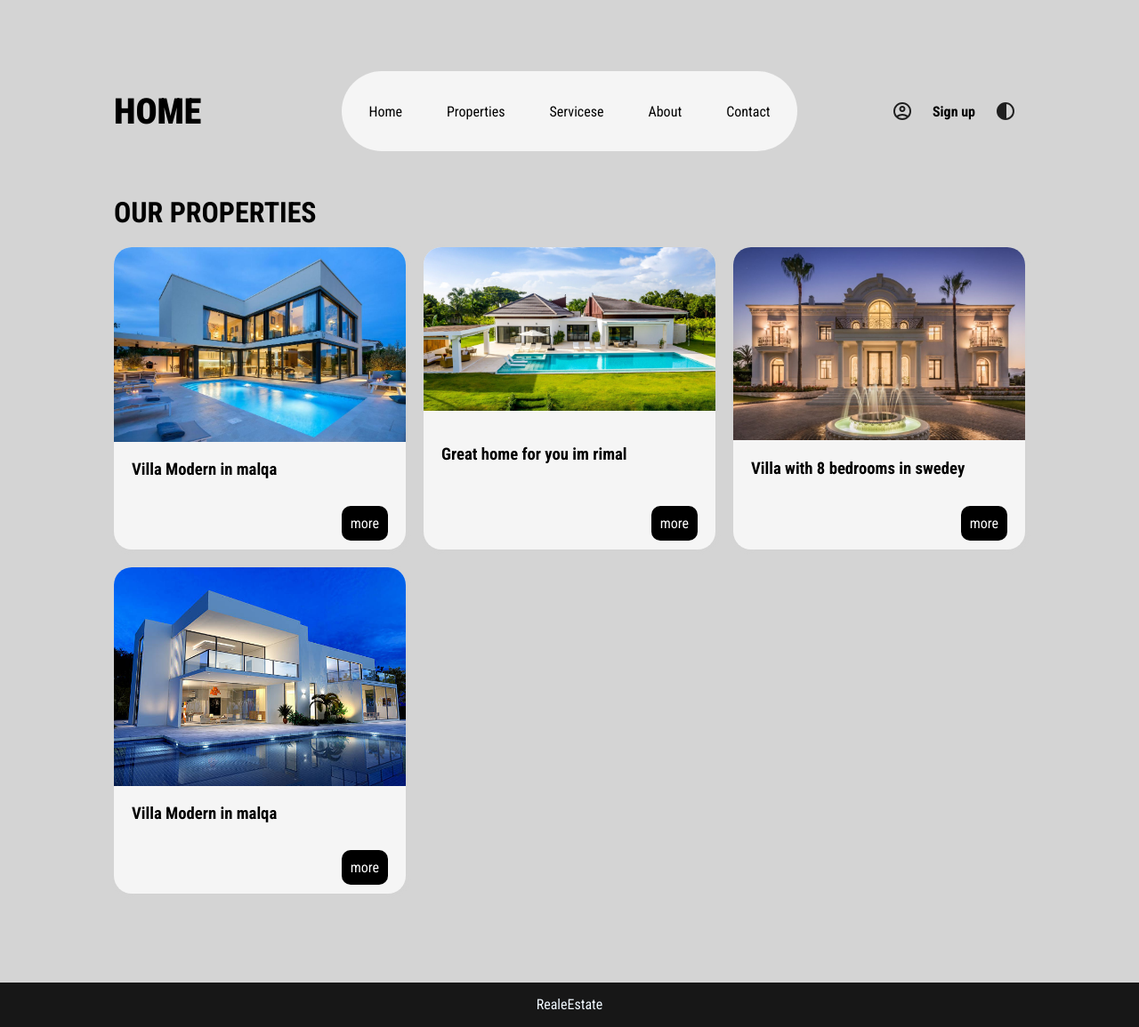
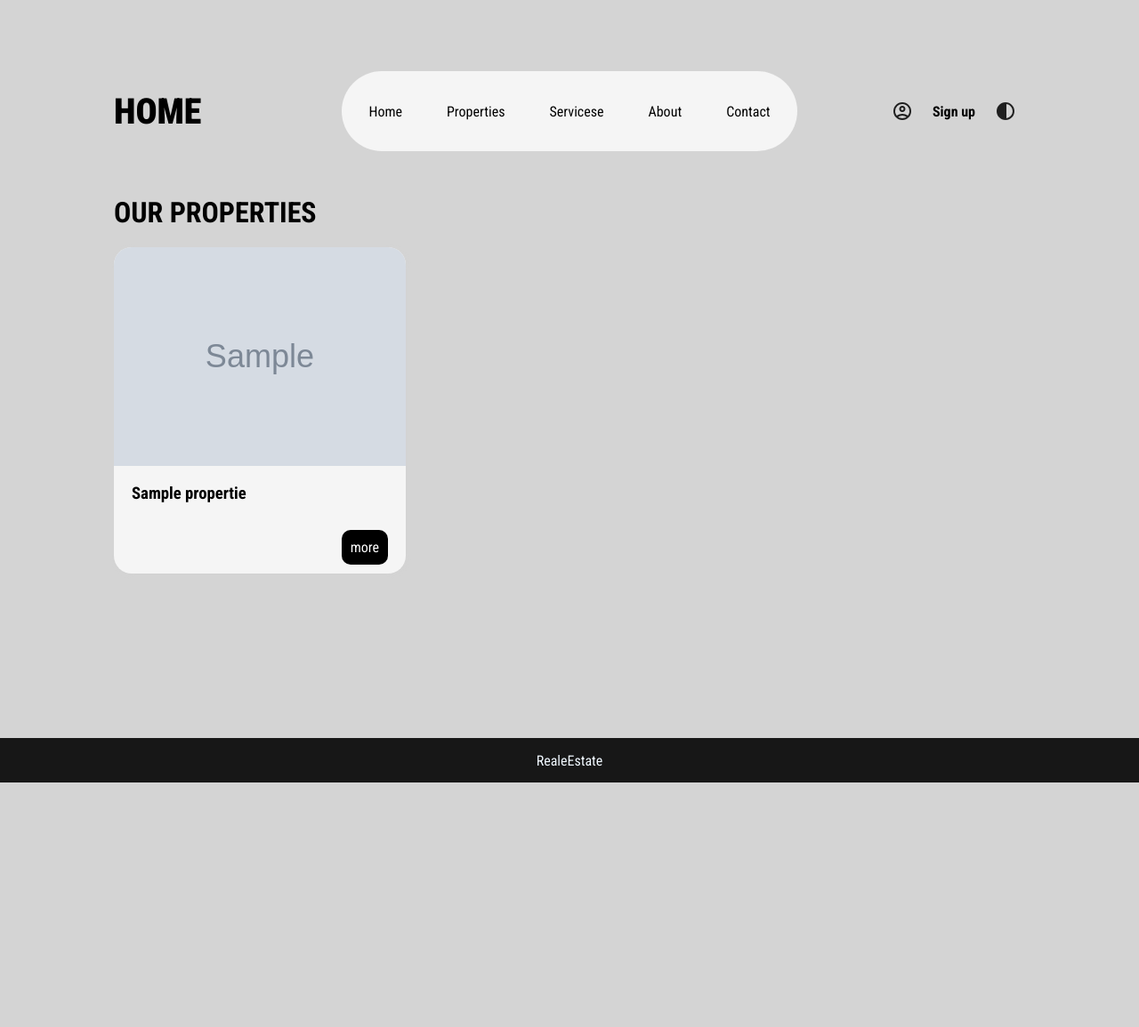
Before and after one commit to T-Python-25-June-15/LAB_TEMPLATE_INHERITANCE_COOKIES, a Django app: template main/templates/main/properties.html in a window 1280 px wide. Shown: the whole page at 89% size. After the commit the page ends 880 px from the top, so only its background shows below. Run offline with Django 5.2, Linux system fonts and the light colour scheme; the template is opened without the code that fills it: most values are stand-ins (such as "Sample title", 1, 10 or a date in 2020); grey boxes marked "Sample" are stand-in pictures.

Commit message:
Turki Ahmed

```diff
--- a/main/templates/main/properties.html
+++ b/main/templates/main/properties.html
@@ -16,34 +16,15 @@
 <div id="properties">
     <h1>OUR PROPERTIES</h1>
     <div class="grid_container">
+        {% for propertie in properties %}
         <div class="box">
-            <img src="{% static 'img/villa1.jpg' %}" alt="">
-            <h3>Villa Modern in malqa</h3>
+            <img src="../../static/img/{{propertie.image}}" alt="">
+            <h3>{{propertie.title}}</h3>
             <div>
                 <a href="">more</a>
             </div>
         </div>
-        <div class="box">
-            <img src="{% static 'img/villa2.jpg' %}" alt="">
-            <h3>Great home for you im rimal</h3>
-            <div>
-                <a href="">more</a>
-            </div>
-        </div>
-        <div class="box">
-            <img src="{% static 'img/villa3.jpg' %}" alt="">
-            <h3>Villa with 8 bedrooms in swedey</h3>
-            <div>
-                <a href="">more</a>
-            </div>
-        </div>
-        <div class="box">
-            <img src="{% static 'img/villa4.jpg' %}" alt="">
-            <h3>Villa Modern in malqa</h3>
-            <div>
-                <a href="">more</a>
-            </div>
-        </div>
+        {% endfor %}
 
     </div>
 </div>
```
Also changed, not shown: main/views.py (+7 -1 lines).
